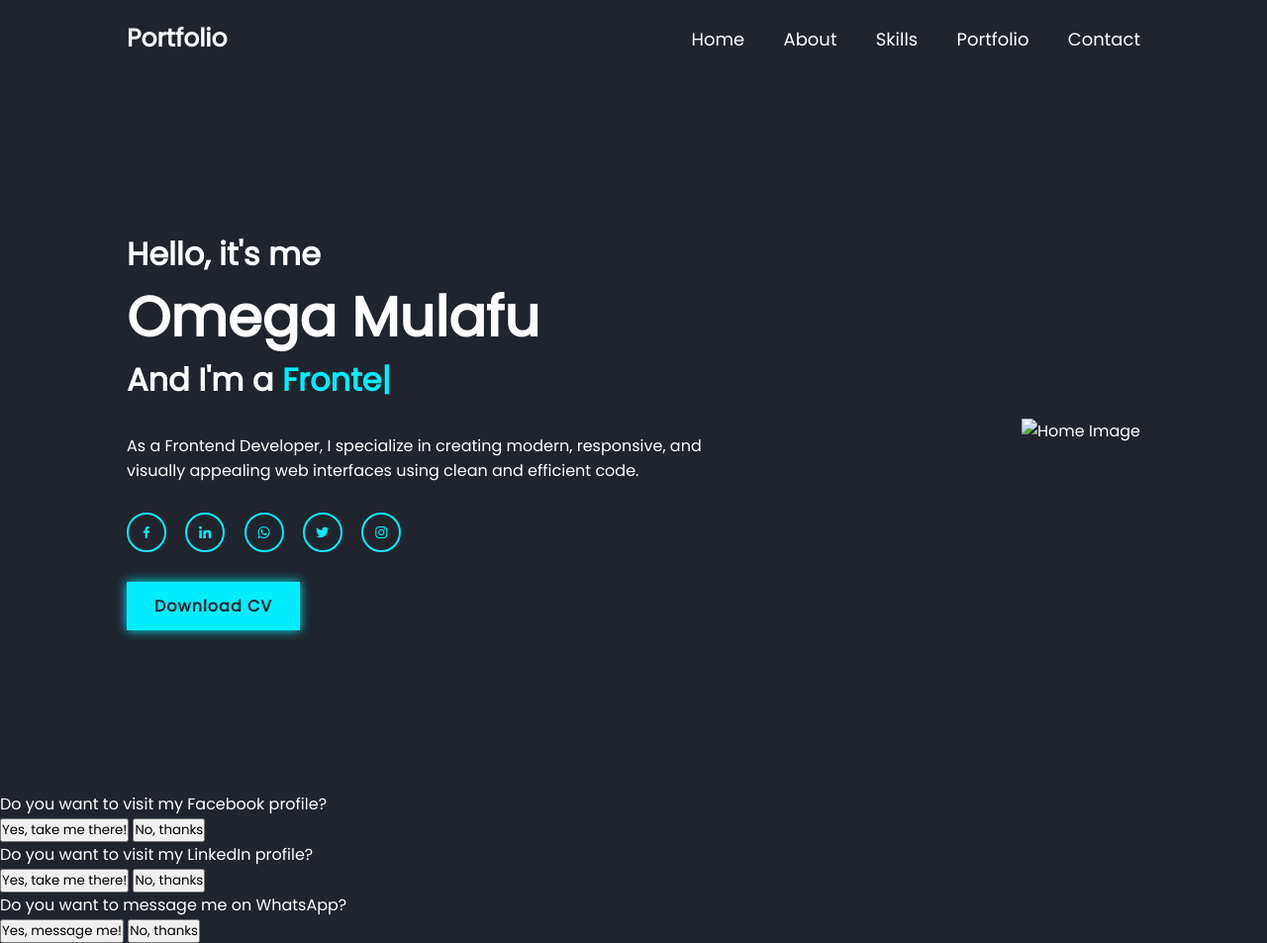
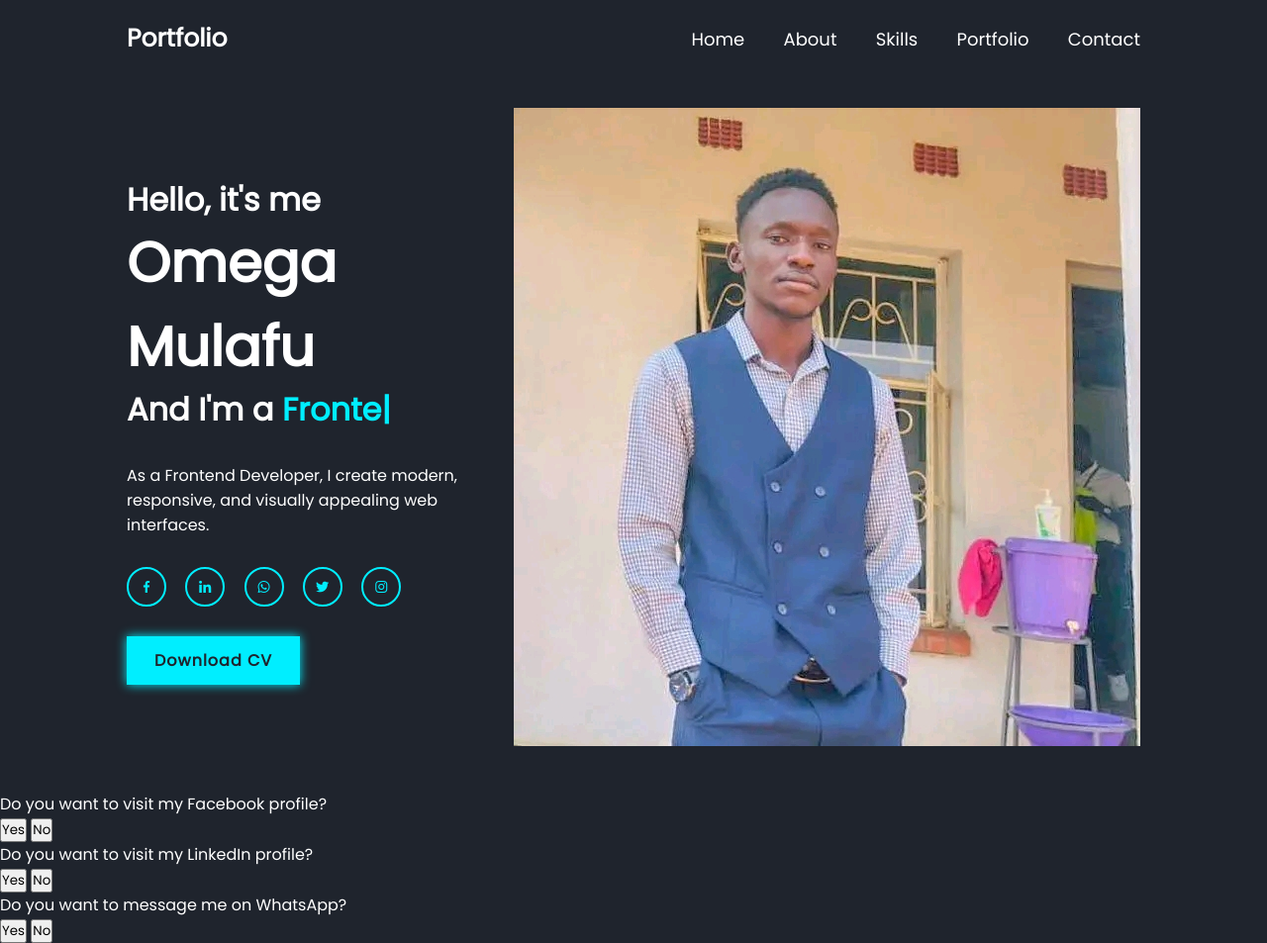
Before and after one commit to omega1750/omega1750.github.io, a plain HTML site: page index.html in a window 1280 px wide. Shown: the whole page at 99% size. Drawn offline with nearby package versions, Linux system fonts and the light colour scheme; a script that the page names is missing.

Commit message:
Update index.html

```diff
--- a/index.html
+++ b/index.html
@@ -36,34 +36,24 @@
             <h3>And I'm a <span class="multiple-text"></span></h3>
 
             <p>
-                As a Frontend Developer, I specialize in creating modern, responsive, and visually appealing web interfaces using clean and efficient code.
+                As a Frontend Developer, I create modern, responsive, and visually appealing web interfaces.
             </p>
 
             <!-- Social Media Links -->
             <div class="social-media">
-                <a href="javascript:void(0);" onclick="showFacebookPopup()">
-                    <i class="bx bxl-facebook"></i>
-                </a>
-                <a href="javascript:void(0);" onclick="showLinkedInPopup()">
-                    <i class="bx bxl-linkedin"></i>
-                </a>
-                <a href="javascript:void(0);" onclick="showWhatsAppPopup()">
-                    <i class="bx bxl-whatsapp"></i>
-                </a>
-                <a href="https://twitter.com/yourusername" target="_blank">
-                    <i class="bx bxl-twitter"></i>
-                </a>
-                <a href="https://www.instagram.com/yourusername" target="_blank">
-                    <i class="bx bxl-instagram"></i>
-                </a>
+                <a href="javascript:void(0);" onclick="showFacebookPopup()"><i class="bx bxl-facebook"></i></a>
+                <a href="javascript:void(0);" onclick="showLinkedInPopup()"><i class="bx bxl-linkedin"></i></a>
+                <a href="javascript:void(0);" onclick="showWhatsAppPopup()"><i class="bx bxl-whatsapp"></i></a>
+                <a href="https://twitter.com/yourusername" target="_blank"><i class="bx bxl-twitter"></i></a>
+                <a href="https://www.instagram.com/yourusername" target="_blank"><i class="bx bxl-instagram"></i></a>
             </div>
 
             <a href="#" class="btn">Download CV</a>
         </div>
 
-        <!-- Image -->
+        <!-- Image Section (root) -->
         <div class="home-image">
-            <img src="images/home.jpg" alt="Home Image">
+            <img src="home.jpg" alt="Home Image">
         </div>
     </section>
 
@@ -71,24 +61,24 @@
     <div id="facebookPopup" class="popup">
         <div class="popup-content">
             <p>Do you want to visit my Facebook profile?</p>
-            <button onclick="window.location.href='https://www.facebook.com/collinsbizo.mulafu.7'">Yes, take me there!</button>
-            <button onclick="closeFacebookPopup()">No, thanks</button>
+            <button onclick="window.location.href='https://www.facebook.com/collinsbizo.mulafu.7'">Yes</button>
+            <button onclick="closeFacebookPopup()">No</button>
         </div>
     </div>
 
     <div id="linkedinPopup" class="popup">
         <div class="popup-content">
             <p>Do you want to visit my LinkedIn profile?</p>
-            <button onclick="window.location.href='https://www.linkedin.com/in/omega-mulafu-5263a1248'">Yes, take me there!</button>
-            <button onclick="closeLinkedInPopup()">No, thanks</button>
+            <button onclick="window.location.href='https://www.linkedin.com/in/omega-mulafu-5263a1248'">Yes</button>
+            <button onclick="closeLinkedInPopup()">No</button>
         </div>
     </div>
 
     <div id="whatsappPopup" class="popup">
         <div class="popup-content">
             <p>Do you want to message me on WhatsApp?</p>
-            <button onclick="window.location.href='https://wa.me/0778387003'">Yes, message me!</button>
-            <button onclick="closeWhatsAppPopup()">No, thanks</button>
+            <button onclick="window.location.href='https://wa.me/0778387003'">Yes</button>
+            <button onclick="closeWhatsAppPopup()">No</button>
         </div>
     </div>
 
```
